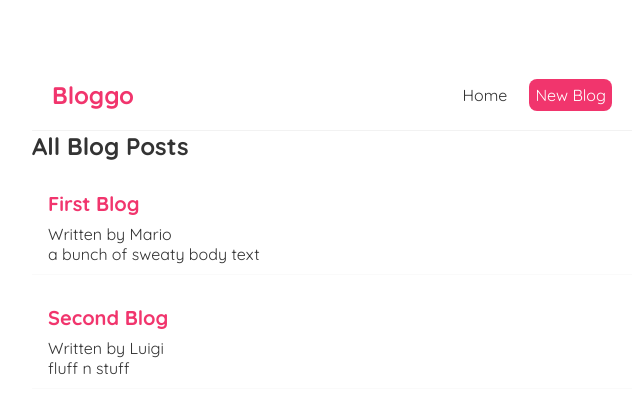
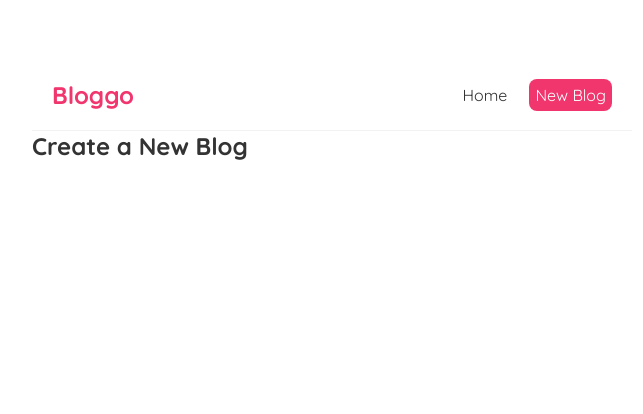
Before and after one commit to ColbyWTaylor/React-JS-Blog-with-JSON-Server, a React (Create React App) app: page /create in a window 1280 px wide. Shown: the top 414 px of the page, without its empty margins (308-951 px from the left). Built offline with nearby package versions, Linux system fonts and the light colour scheme; data requests are answered from the project's data file; the HTML template or start-up script is replaced by a standard one.

Commit message:
react router dependency added

```diff
--- a/package.json
+++ b/package.json
@@ -8,6 +8,7 @@
     "@testing-library/user-event": "^12.6.2",
     "react": "^17.0.1",
     "react-dom": "^17.0.1",
+    "react-router-dom": "^5.2.0",
     "react-scripts": "4.0.1",
     "web-vitals": "^0.2.4"
   },
--- a/src/App.js
+++ b/src/App.js
@@ -1,14 +1,25 @@
 import Navbar from "./Navbar";
 import Home from "./Home";
+import Create from "./Create";
+import { BrowserRouter as Router, Route, Switch } from "react-router-dom";
 
 function App() {
   return (
-    <div className="App">
-      <div className="content">
-        <Navbar />
-        <Home />
+    <Router>
+      <div className="App">
+        <div className="content">
+          <Navbar />
+          <Switch>
+            <Route exact path="/">
+              <Home />
+            </Route>
+            <Route exact path="/create">
+              <Create />
+            </Route>
+          </Switch>
+        </div>
       </div>
-    </div>
+    </Router>
   );
 }
 
--- /dev/null
+++ b/src/Create.js
@@ -0,0 +1,9 @@
+const Create = () => {
+  return (
+    <div className="create">
+      <h2>Create a New Blog</h2>
+    </div>
+  );
+};
+
+export default Create;
```
Also changed, not shown: 2 other files (tests, documents, lock files or other folders).
